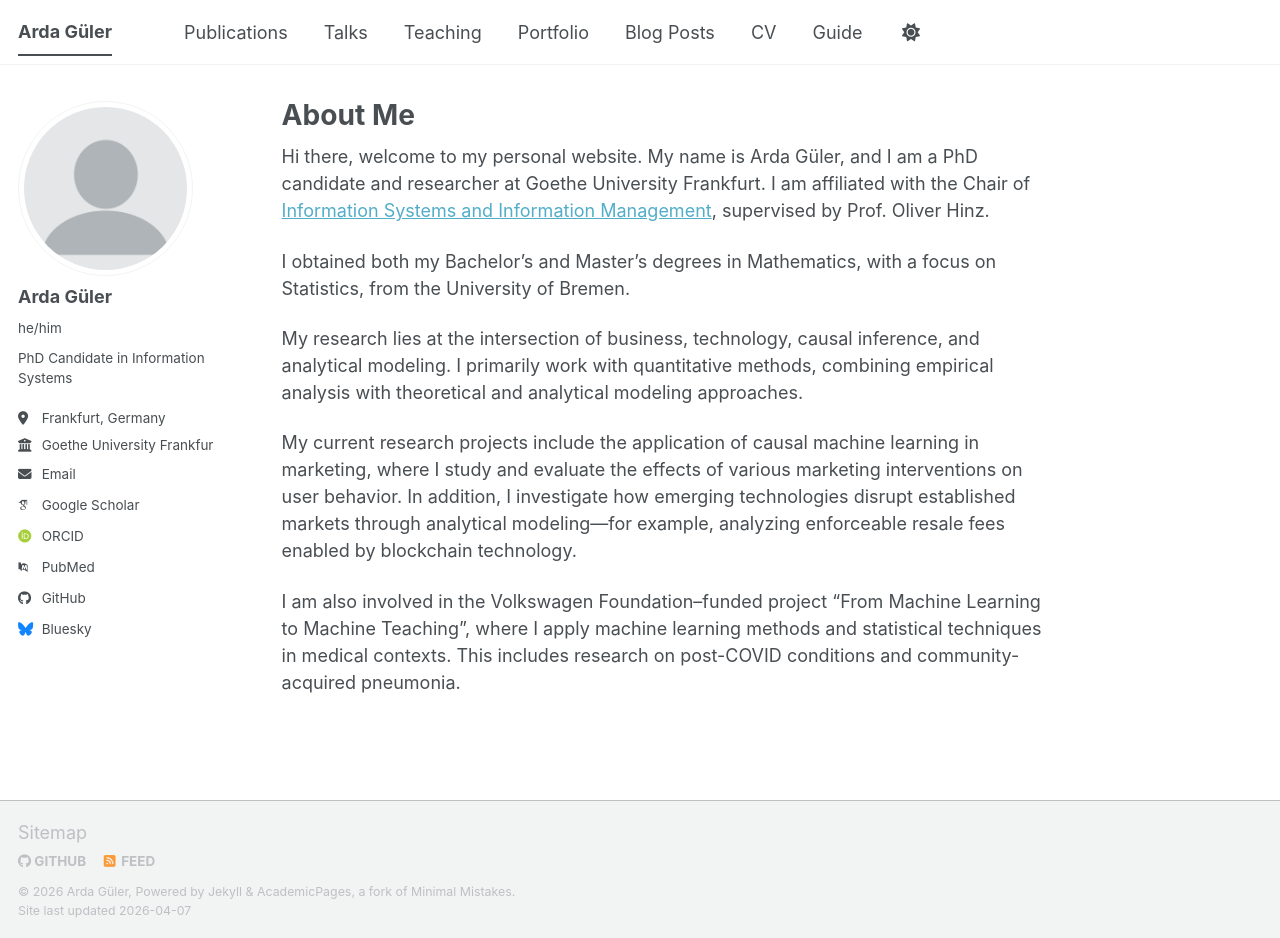
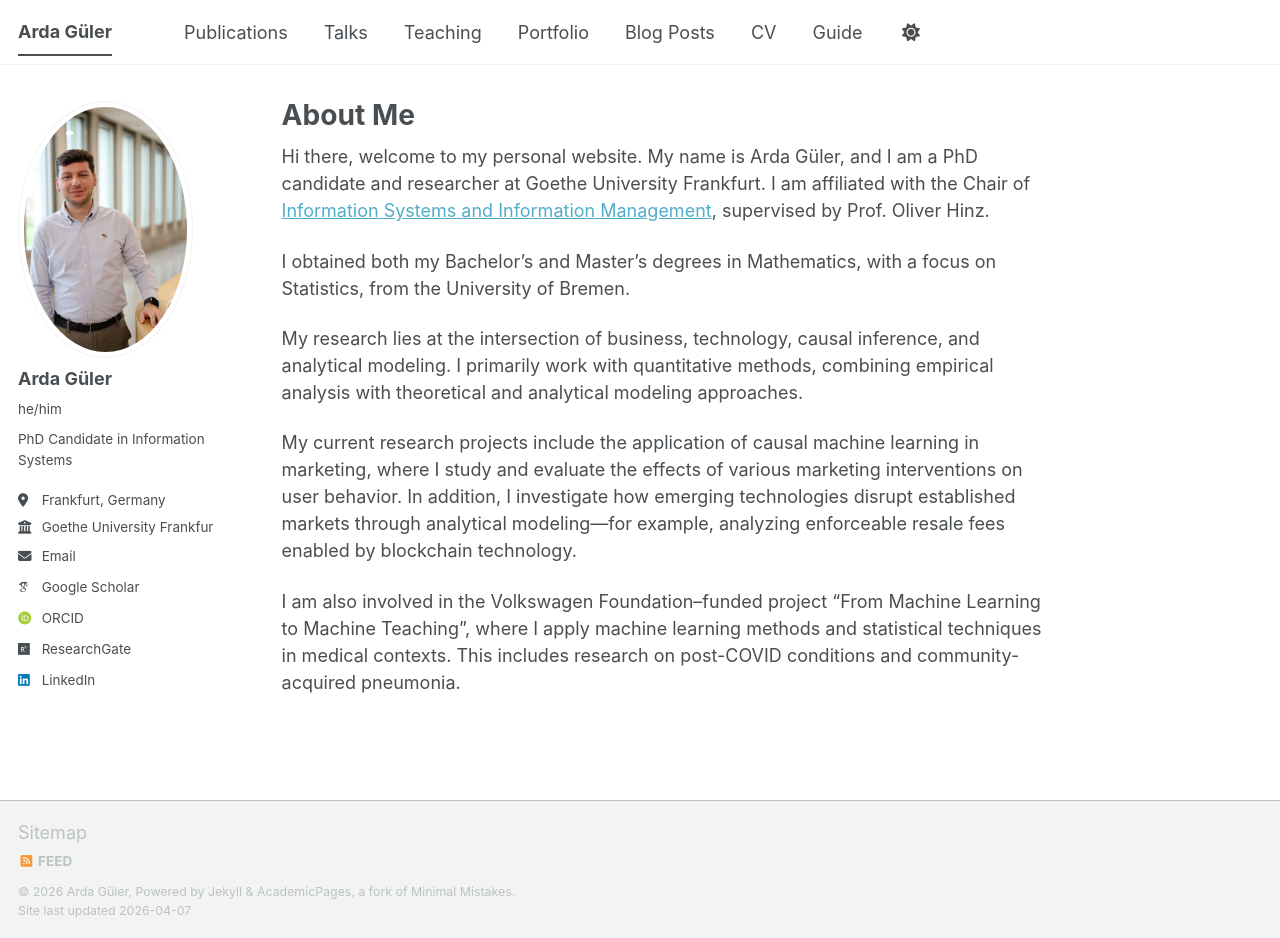
Before and after one commit to ardague/ardague.github.io, a Jekyll site: the page built from _pages/about.md, in a window 1280 px wide and 938 px high. Built offline with Jekyll 4.4.1, drawn with Linux system fonts in a browser that asks for light colours; some web fonts are replaced; a script bundle is joined from its source files by our own code; library files that are not in the unit come from our copies; some of the changed lines change nothing that is shown.

Commit message:
Update author profile with new avatar and updated links

```diff
--- a/_config.yml
+++ b/_config.yml
@@ -23,7 +23,7 @@ repository               : "ardague/ardague.github.io"
 #               Additional customization can be done by editing /_includes/author-profile.html
 author:
   # Biographic information
-  avatar           : "profile.png"
+  avatar           : "arda_headshot.jpg"
   name             : "Arda Güler"
   pronouns         : "he/him"
   bio              : "PhD Candidate in Information Systems"
@@ -35,14 +35,14 @@ author:
   # Academic websites
   academia         : # URL
   arxiv            : # URL - Update with the correct link to your profile
-  googlescholar    : "https://scholar.google.com/citations?user=PS_CX0AAAAAJ"
+  googlescholar    : "https://scholar.google.de/citations?user=lfh7r94AAAAJ&hl=de"
   inspire-hep      : # URL
   impactstory      : # URL
-  orcid            : "https://orcid.org/yourorcidurl"
+  orcid            : "https://orcid.org/0009-0005-0626-3690"
   semantic         : # URL
   ssrn             : # URL
-  pubmed           : "https://www.ncbi.nlm.nih.gov/pubmed/?term=john+snow"
-  researchgate     : # URL
+  pubmed           : # URL
+  researchgate     : "https://www.researchgate.net/profile/Arda-Gueler-2?ev=prf_overview"
   scopus           : # URL
   zotero           : # URL
 
@@ -51,13 +51,13 @@ author:
   bitbucket        : # Username - Update with your username on the site
   codepen          : # Username
   dribbble         : # Username
-  github           : "academicpages"
+  github           : # Username
   kaggle           : # Username
   stackoverflow    : # User number or user number and name (i.e., use "1" or "1/jeff-atwood")
 
   # Social media
   artstation       : # Username
-  bluesky          : "bsky.app" # Replace this with you Bluesky username
+  bluesky          : # Username
   facebook         : # Username
   flickr           : # Username
   foursquare       : # Username
@@ -66,7 +66,7 @@ author:
   keybase          : # Username
   instagram        : # Username
   lastfm           : # Username
-  linkedin         : # Username
+  linkedin         : "https://www.linkedin.com/in/arda-g%C3%BCler-4473a41ba/?locale=en-US"
   mastodon         : # URL
   medium           : # URL
   pinterest        : # Username
```
Also changed, not shown: images/arda_headshot.jpg (added).
